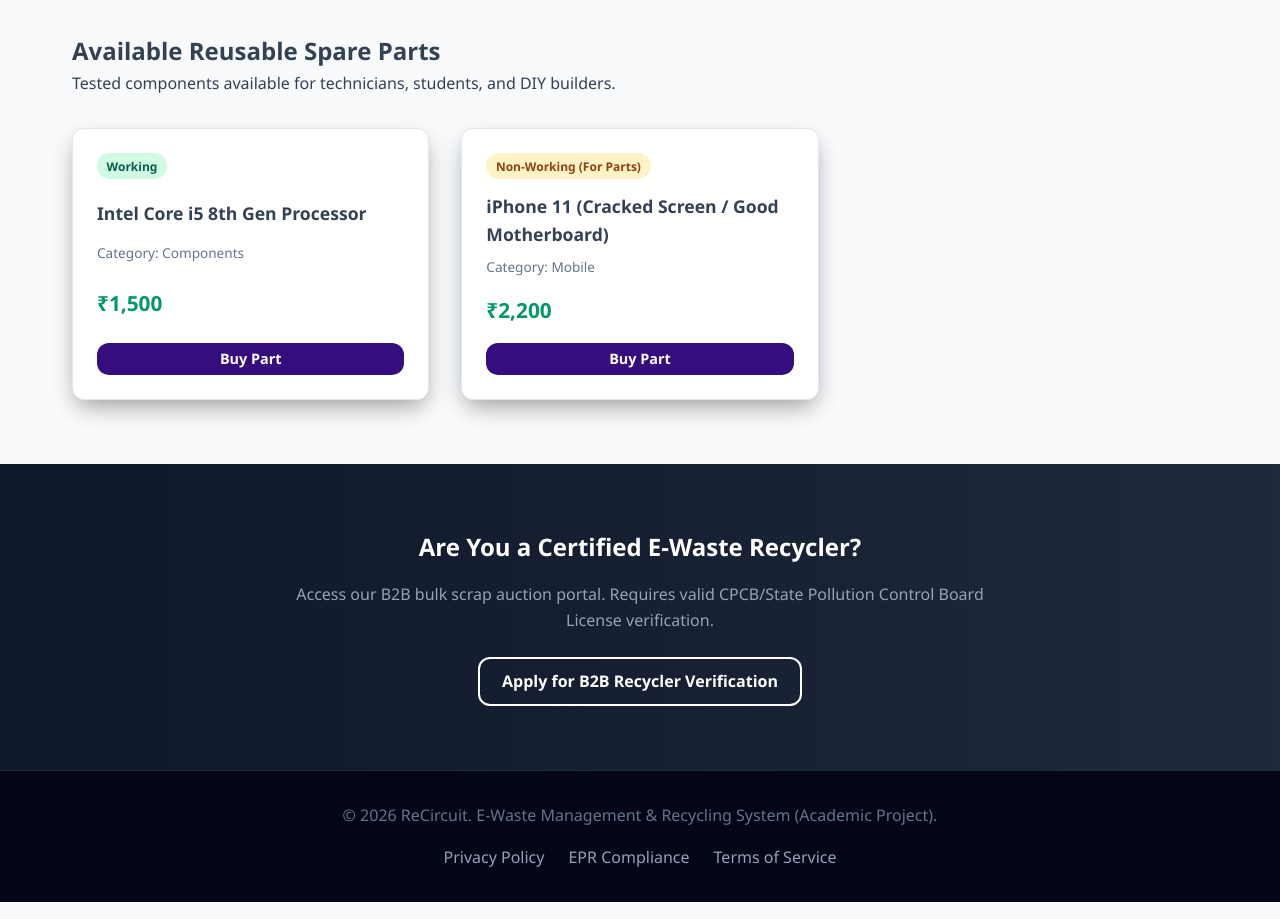
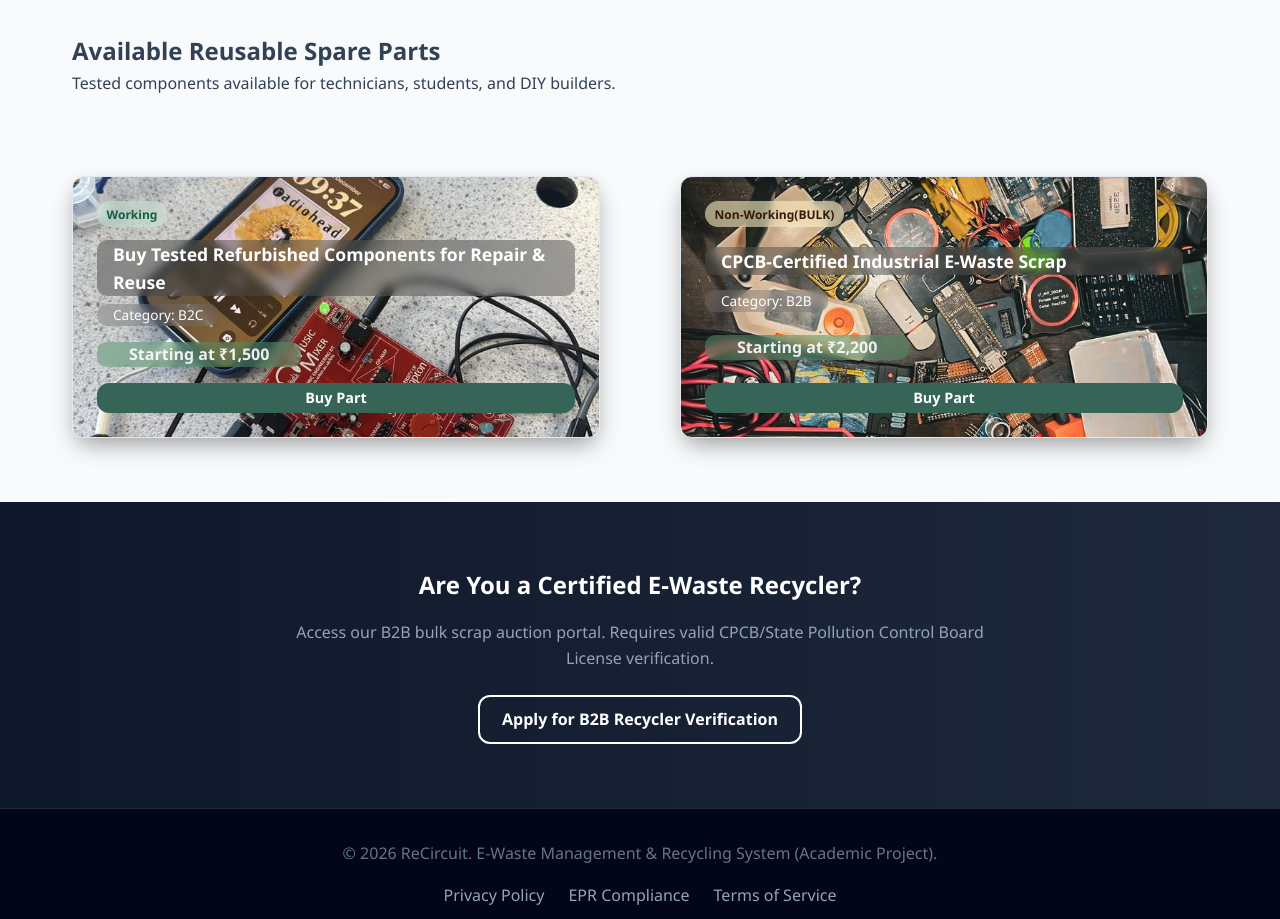
Before and after one commit to 11harsu22-commits/college-project, a plain HTML site: page index.html in a window 1280 px wide. Shown: the part 1660-2579 px from the top of the page. Drawn offline with Linux system fonts and the light colour scheme.

Commit message:
added card

```diff
--- a/home.css
+++ b/home.css
@@ -2,7 +2,7 @@
    1. CORE VARIABLES & RESET
    ========================================== */
 :root {
-  --primary-green: #3f8d29;
+  --primary-green: #528242;
   --primary-dark: #059669;
   --bg-dark: #0f172a;
   --bg-card: #1e293b;
@@ -10,7 +10,7 @@
   --text-main: #334155;
   --text-light: #f1f5f9;
   --text-muted: #64748b;
-  --accent-blue: #360d7d;
+  --accent-blue: #366558;
   --border-color: #e2e8f0;
   --radius: 12px;
   --shadow: 0 10px 25px -5px rgba(0, 0, 0, 0.4);
@@ -105,7 +105,7 @@ header {
 }
 
 .btn-primary:hover {
-  background-color: var(--primary-dark);
+  background-color: var(--primary-green);
   transform: translateY(-2px);
   box-shadow: 0 4px 12px rgba(16, 185, 129, 0.582);
 }
@@ -116,9 +116,9 @@ header {
 }
 
 .btn-secondary:hover {
-  background-color: hsl(221, 73%, 33%);
+  background-color:var(--accent-blue);
   transform: translateY(-2px);
-  box-shadow: 0 4px 12px rgba(81, 103, 227, 0.582)
+  box-shadow: 0 4px 12px rgba(107, 231, 225, 0.582)
 }
 
 .btn-outline {
@@ -148,7 +148,8 @@ header {
 }
 
 .btn-sm {
-  padding: 0.4rem 0.8rem;
+  text-align: center;
+  padding: 0.2rem 0.8rem;
   font-size: 0.9rem;
 }
 
@@ -299,21 +300,35 @@ input:focus, select:focus {
    ========================================== */
 .product-grid {
   display: grid;
-  grid-template-columns: repeat(auto-fill, minmax(280px, 1fr));
-  gap: 2rem;
-  margin-top: 2rem;
+  grid-template-columns: repeat(2, minmax(280px, 1fr));
+  justify-content:center;
+  gap: 5rem;
+  margin-top: 5rem;
 }
 
 .product-card {
-  background: white;
+  box-shadow: var(--shadow);
   border-radius: var(--radius);
   padding: 1.5rem;
-  box-shadow: var(--shadow);
   border: 1px solid var(--border-color);
   position: relative;
   display: flex;
   flex-direction: column;
   justify-content: space-between;
+}
+.card1{
+  background-image: url('img/card1.jpeg');
+  background-size: cover;
+   background-position: center;
+   background-repeat: no-repeat;
+
+}
+.card2{
+  background-image: url('img/card2.jpeg');
+   background-size: cover;
+   background-position: center;
+   background-repeat: no-repeat;
+
 }
 
 .tag {
@@ -323,26 +338,43 @@ input:focus, select:focus {
   font-size: 0.75rem;
   font-weight: 700;
   margin-bottom: 0.8rem;
+  backdrop-filter: blur(5px);
 }
 
-.tag-success { background: #d1fae5; color: #065f46; }
-.tag-warning { background: #fef3c7; color: #92400e; }
+.tag-success { background: #d1fae562; color: #106049; }
+.tag-warning { background: #fef3c794; color: #361a09; }
 
 .product-card h3 {
+  background-color: rgba(76, 76, 73, 0.484);
+  color: white;
   font-size: 1.1rem;
   margin-bottom: 0.5rem;
+  padding: 0 1rem 0 1rem;
+  border-radius: 10px;
+  backdrop-filter: blur(5px);
 }
 
 .product-card .category {
+  align-self: flex-start;
   font-size: 0.85rem;
-  color: var(--text-muted);
+  border-radius: 10px;
+  padding: 0 1rem 0 1rem;
+  color:white;
+  background-color: rgba(112, 108, 108, 0.39);
+  backdrop-filter: blur(5px);
+
 }
 
 .product-card .price {
-  font-size: 1.3rem;
-  font-weight: 800;
-  color: var(--primary-dark);
+  align-self: flex-start;
+  backdrop-filter: blur(4px);
+  background-color: rgba(81, 148, 107, 0.486);
+  border-radius: 10px;
+  font-size: 1rem;
+  font-weight: 700;
+  color:rgba(254, 253, 253, 0.904);
   margin: 1rem 0;
+  padding: 0 2rem
 }
 
 /* ==========================================
--- a/index.html
+++ b/index.html
@@ -125,20 +125,20 @@
     <div class="product-grid" id="partsGrid">
       <!-- Dynamic Items will load from Express/MongoDB API -->
 
-      <div class="product-card">
+      <div class="product-card card1">
         <div class="tag tag-success">Working</div>
-        <h3>Intel Core i5 8th Gen Processor</h3>
-        <p class="category">Category: Components</p>
-        <p class="price">₹1,500</p>
-        <button class="btn btn-secondary btn-sm">Buy Part</button>
+        <h3>Buy Tested Refurbished Components for Repair & Reuse</h3>
+        <p class="category">Category: B2C</p>
+        <p class="price">Starting at ₹1,500</p>
+        <a href="#" class="btn btn-secondary btn-sm">Buy Part</a>
       </div>
 
-      <div class="product-card">
-        <div class="tag tag-warning">Non-Working (For Parts)</div>
-        <h3>iPhone 11 (Cracked Screen / Good Motherboard)</h3>
-        <p class="category">Category: Mobile</p>
-        <p class="price">₹2,200</p>
-        <button class="btn btn-secondary btn-sm">Buy Part</button>
+      <div class="product-card card2">
+        <div class="tag tag-warning">Non-Working(BULK)</div>
+        <h3>CPCB-Certified Industrial E-Waste Scrap</h3>
+        <p class="category">Category: B2B</p>
+        <p class="price">Starting at ₹2,200</p>
+        <a href="#" class="btn btn-secondary btn-sm">Buy Part</a>
       </div>
 
     </div>
```
Also changed, not shown: register.html (+19 -3 lines), img/card1.jpeg (added), img/card2.jpeg (added).
